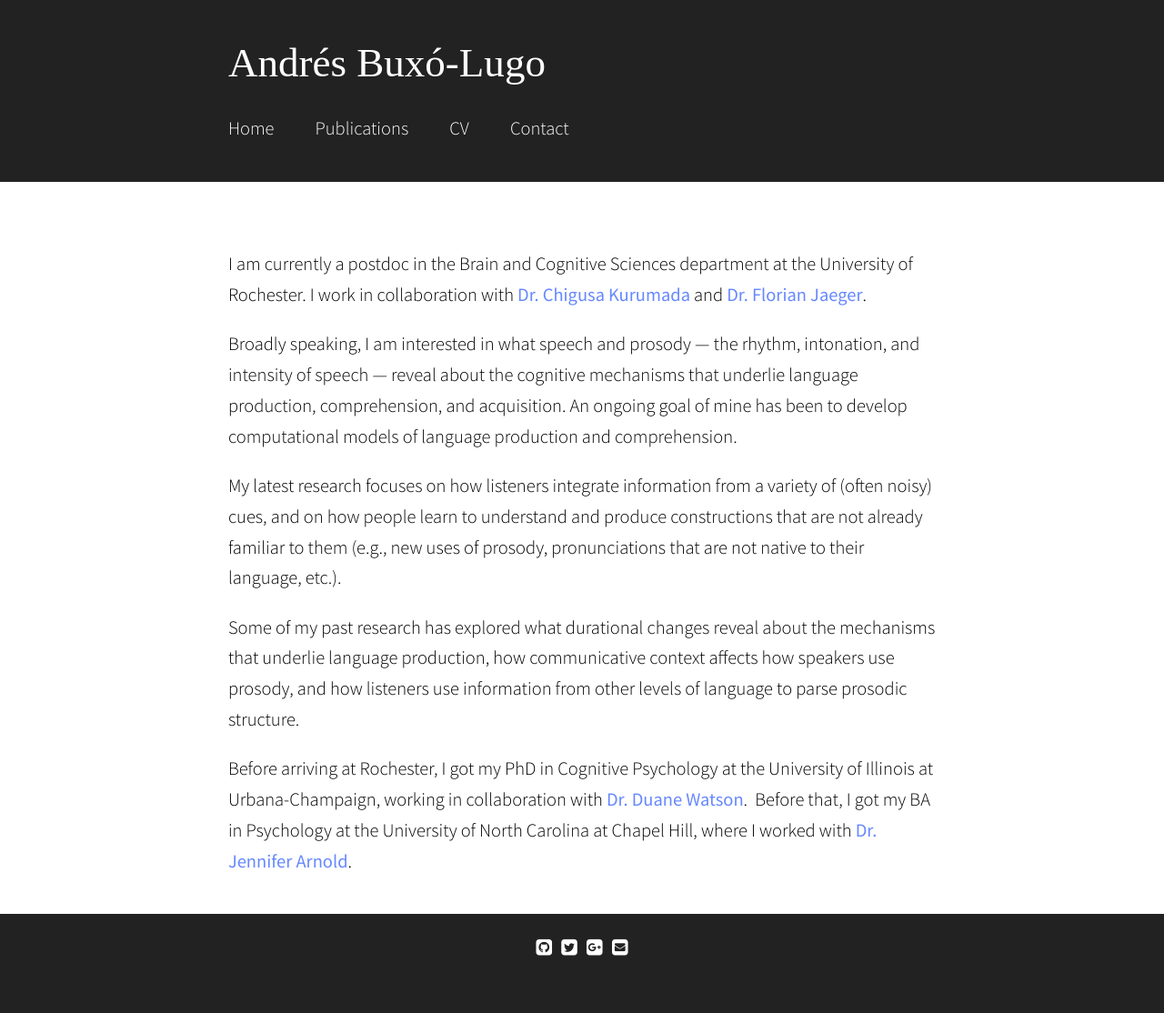
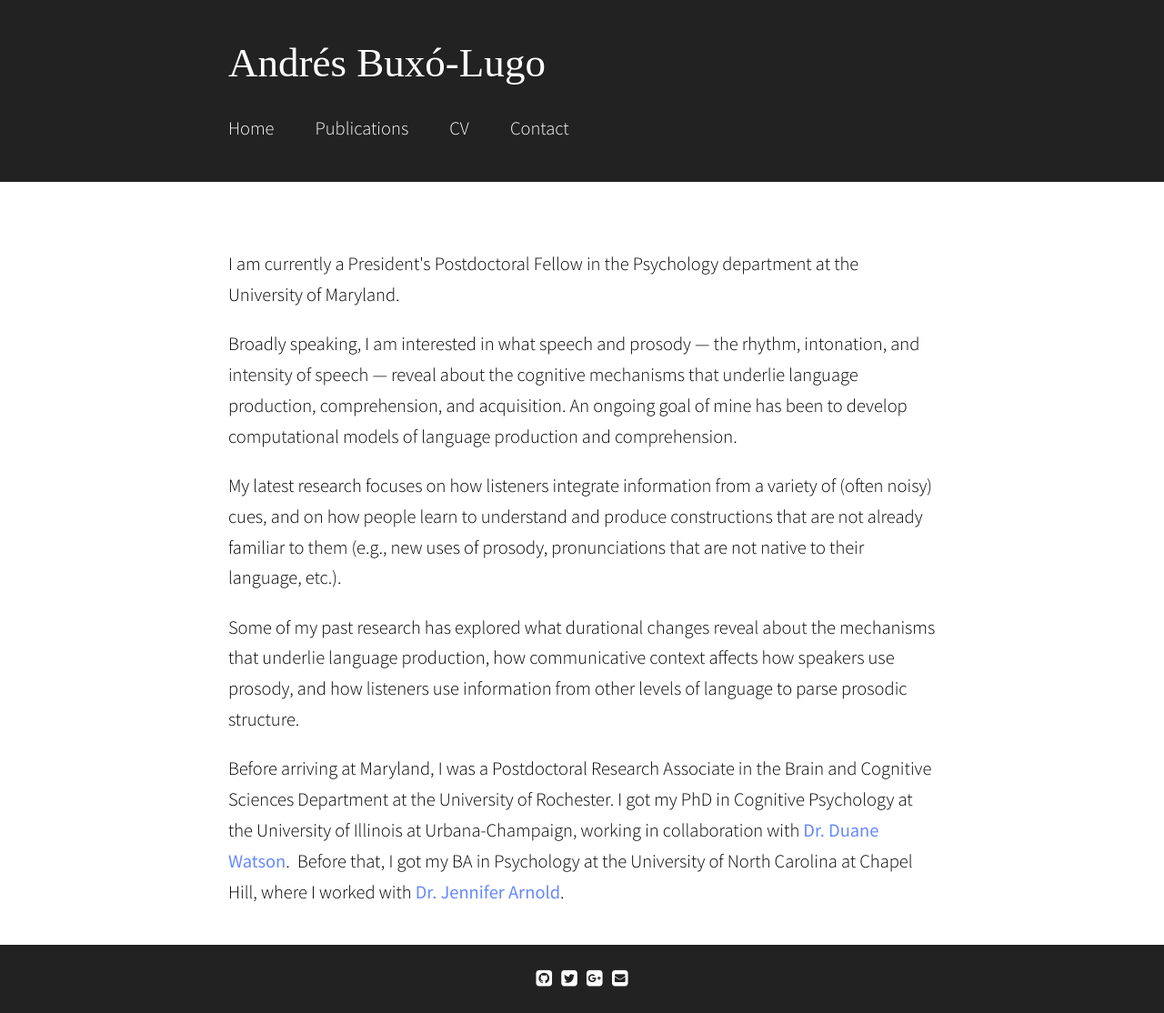
Before and after one commit to abuxolugo/abuxolugo.github.io, a Jekyll site: the page built from index.html, in a window 1280 px wide. Shown: the whole page at 91% size. Built offline with Jekyll 4.4.1, drawn with Linux system fonts in a browser that asks for light colours; some web fonts are replaced; the list of posts is cut into pages by our own code; before the commit the page ends 1080 px from its top, so only the background shows below that.

Commit message:
Update index.html

```diff
--- a/index.html
+++ b/index.html
@@ -6,9 +6,8 @@ layout: default
 <html>
 <body>
 
-<p>I am currently a postdoc in the Brain and Cognitive Sciences department at the
-  University of Rochester. I work in collaboration with <a href="https://kinderlab.bcs.rochester.edu/">Dr. Chigusa Kurumada</a>
-  and <a href="https://www.hlp.rochester.edu/people/">Dr. Florian Jaeger</a>.</p>
+<p>I am currently a President's Postdoctoral Fellow in the Psychology department at the
+  University of Maryland.</p>
 
 <p>Broadly speaking, I am interested in what speech and prosody — the rhythm,
   intonation, and intensity of speech — reveal about the cognitive mechanisms
@@ -24,7 +23,8 @@ layout: default
   speakers use prosody, and how listeners use information from other levels of
   language to parse prosodic structure.</p>
 
-<p>Before arriving at Rochester, I got my PhD in Cognitive Psychology at the University
+<p>Before arriving at Maryland, I was a Postdoctoral Research Associate in the Brain and Cognitive Sciences
+  Department at the University of Rochester. I got my PhD in Cognitive Psychology at the University
   of Illinois at Urbana-Champaign, working in collaboration with <a href="http://www.duanegwatson.com/">Dr. Duane Watson</a>.
   Before that, I got my BA in Psychology at the University of North Carolina at Chapel
   Hill, where I worked with <a href="https://jenniferarnold.web.unc.edu/">Dr. Jennifer Arnold</a>.</p>
```
